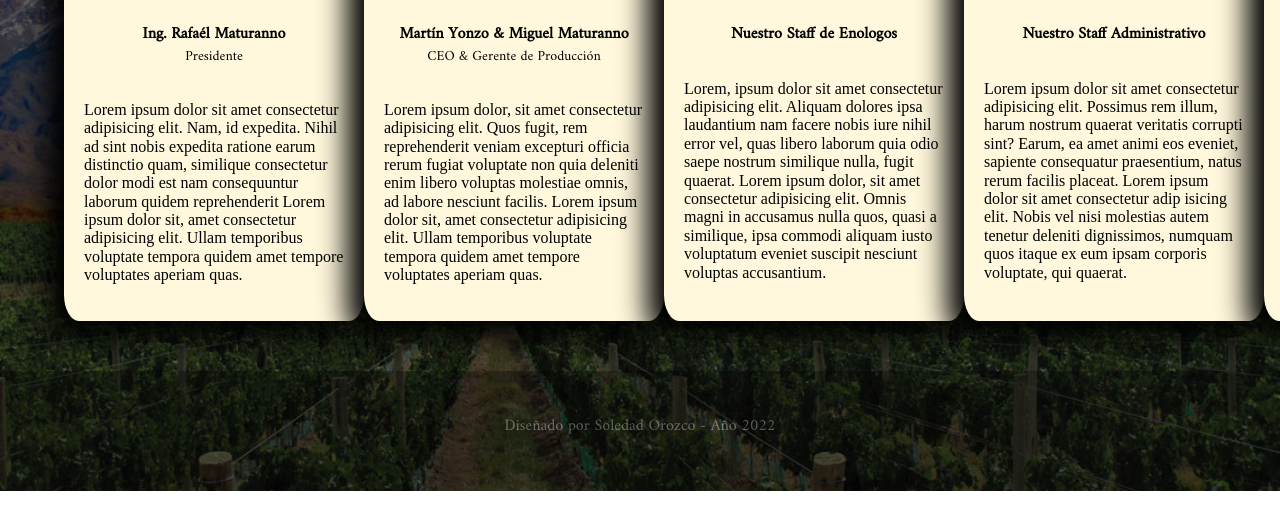
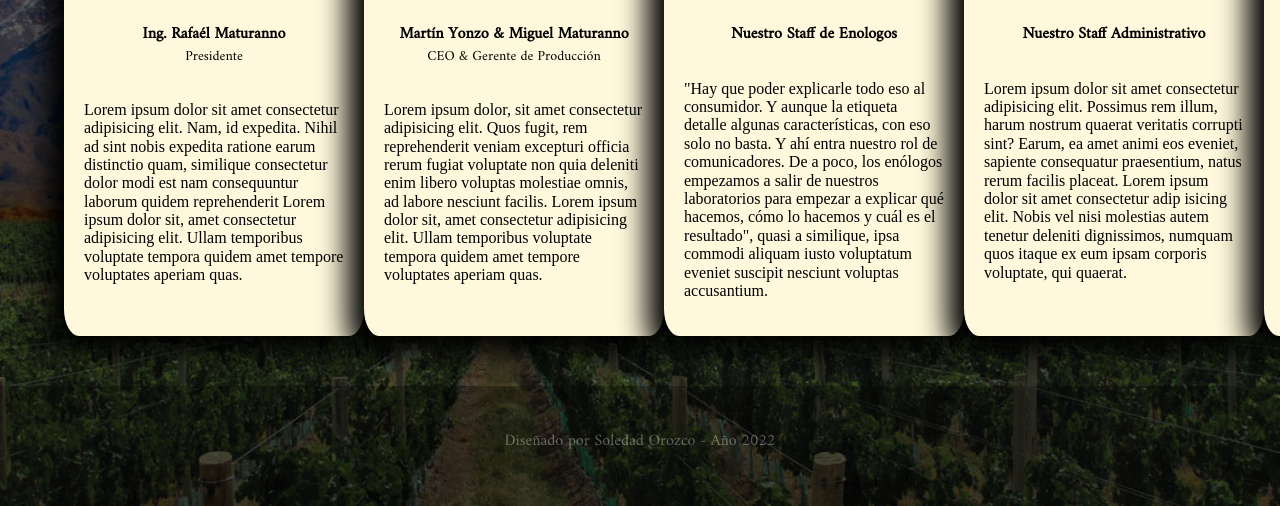
Before and after one commit to soledadorozco/Proyecto01-Villa_Antigua, a plain HTML site: page quienes_somos.html in a window 1280 px wide. Shown: the part 1101-1607 px from the top of the page. Drawn offline with Linux system fonts and the light colour scheme; a web font is replaced by a local one.

Commit message:
modifique enologos

```diff
--- a/quienes_somos.html
+++ b/quienes_somos.html
@@ -84,9 +84,7 @@
                 <section>
                     <img src="img/galeria/enologos.jpg" alt="enologos">
                     <h5>Nuestro Staff de Enologos</h5>
-                    <p>Lorem, ipsum dolor sit amet consectetur adipisicing elit. Aliquam dolores ipsa laudantium nam
-                        facere nobis iure nihil error vel, quas libero laborum quia odio saepe nostrum similique nulla,
-                        fugit quaerat. Lorem ipsum dolor, sit amet consectetur adipisicing elit. Omnis magni in accusamus nulla quos, quasi a similique, ipsa commodi aliquam iusto voluptatum eveniet suscipit nesciunt voluptas accusantium.</p>
+                    <p>"Hay que poder explicarle todo eso al consumidor. Y aunque la etiqueta detalle algunas características, con eso solo no basta. Y ahí entra nuestro rol de comunicadores. De a poco, los enólogos empezamos a salir de nuestros laboratorios para empezar a explicar qué hacemos, cómo lo hacemos y cuál es el resultado", quasi a similique, ipsa commodi aliquam iusto voluptatum eveniet suscipit nesciunt voluptas accusantium.</p>
                 </section>
                 <section>
                     <img src="img/galeria/administrativos.jpg" alt="administrativos">
```
